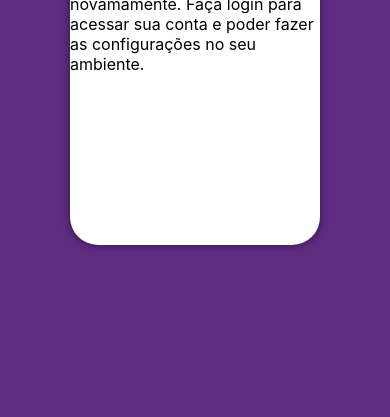
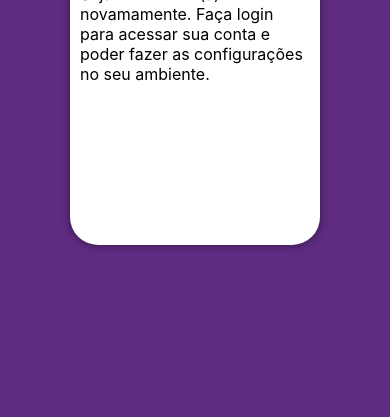
Before and after one commit to espedroso/projeto-login, a plain HTML site: page index.html in a window 390 px wide. Shown: the part 427-844 px from the top of the page. Drawn offline with Linux system fonts and the light colour scheme.

Commit message:
atalizando mobile first

```diff
--- a/estilos/style.css
+++ b/estilos/style.css
@@ -40,8 +40,15 @@ section#login {
 }
 
 section#login > div#imagem{
+    display: block;
     background: #5f2c82 url(../imagens/build.jpg.jpg) no-repeat;
     background-size: cover;
     background-position: left center;
     height: 200px;
 }
+
+section#login > div#formulario {
+    display: block;
+    padding: 10px;
+
+}
```
Also changed, not shown: index.html (+1 -1 lines).
